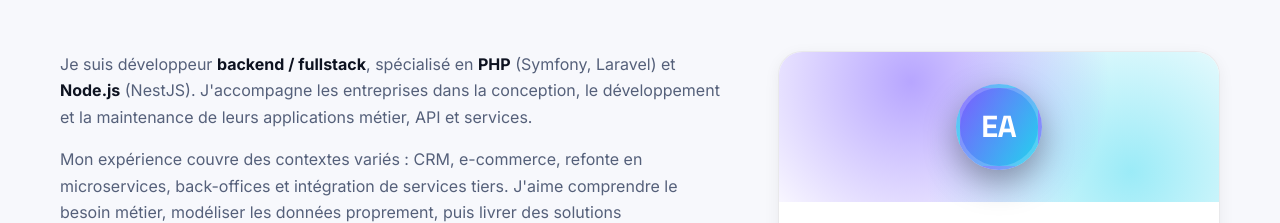
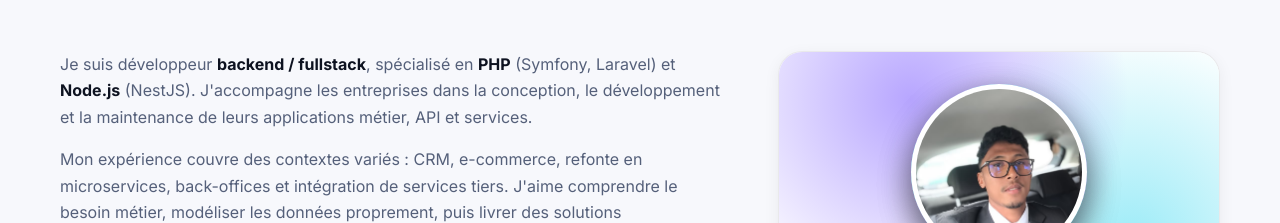
Before and after one commit to anhael/portfolio_ezechiel, a plain HTML site: page index.html in a window 1280 px wide. Shown: the part 1333-1556 px from the top of the page. Drawn offline with Linux system fonts and the light colour scheme.

Commit message:
Photo de profil agrandie (176 px) et cadrage du portrait

```diff
--- a/assets/css/styles.css
+++ b/assets/css/styles.css
@@ -750,7 +750,7 @@ button {
   position: relative;
   display: grid;
   place-items: center;
-  height: 150px;
+  height: 240px;
   background: radial-gradient(circle at 30% 20%, rgba(124, 92, 255, 0.55), transparent 60%),
     radial-gradient(circle at 80% 80%, rgba(34, 211, 238, 0.45), transparent 55%),
     var(--surface-solid);
@@ -760,12 +760,12 @@ button {
   position: absolute;
   top: 50%;
   left: 50%;
-  width: 86px;
-  height: 86px;
+  width: 176px;
+  height: 176px;
   border-radius: 50%;
   object-fit: cover;
   object-position: center 25%;
-  border: 4px solid rgba(255, 255, 255, 0.18);
+  border: 5px solid rgba(255, 255, 255, 0.18);
   box-shadow: 0 12px 32px rgba(0, 0, 0, 0.35);
   background: var(--surface-solid);
   transform: translate(-50%, -50%);
@@ -773,16 +773,16 @@ button {
 .about-avatar span {
   display: grid;
   place-items: center;
-  width: 86px;
-  height: 86px;
+  width: 176px;
+  height: 176px;
   border-radius: 50%;
   background: var(--gradient);
   color: #fff;
   font-family: var(--font-heading);
-  font-size: 1.9rem;
+  font-size: 3.4rem;
   font-weight: 700;
   letter-spacing: -0.02em;
-  border: 4px solid rgba(255, 255, 255, 0.18);
+  border: 5px solid rgba(255, 255, 255, 0.18);
   box-shadow: 0 12px 32px rgba(0, 0, 0, 0.35);
 }
 .about-card-body {
--- a/index.html
+++ b/index.html
@@ -280,10 +280,10 @@
             <div class="about-avatar" aria-hidden="true">
               <img
                 class="about-avatar-photo"
-                src="assets/img/photo.jpg"
+                src="assets/img/photo.jpeg"
                 alt=""
-                width="86"
-                height="86"
+                width="176"
+                height="176"
                 decoding="async"
                 onerror="this.remove()"
               />
```
Also changed, not shown: assets/img/photo.jpeg (added).
